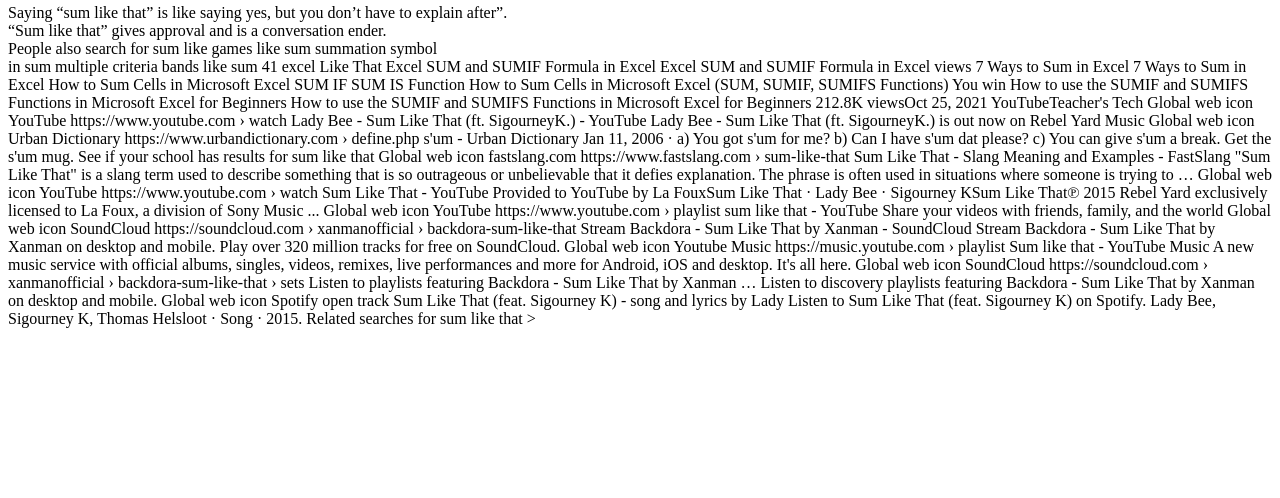
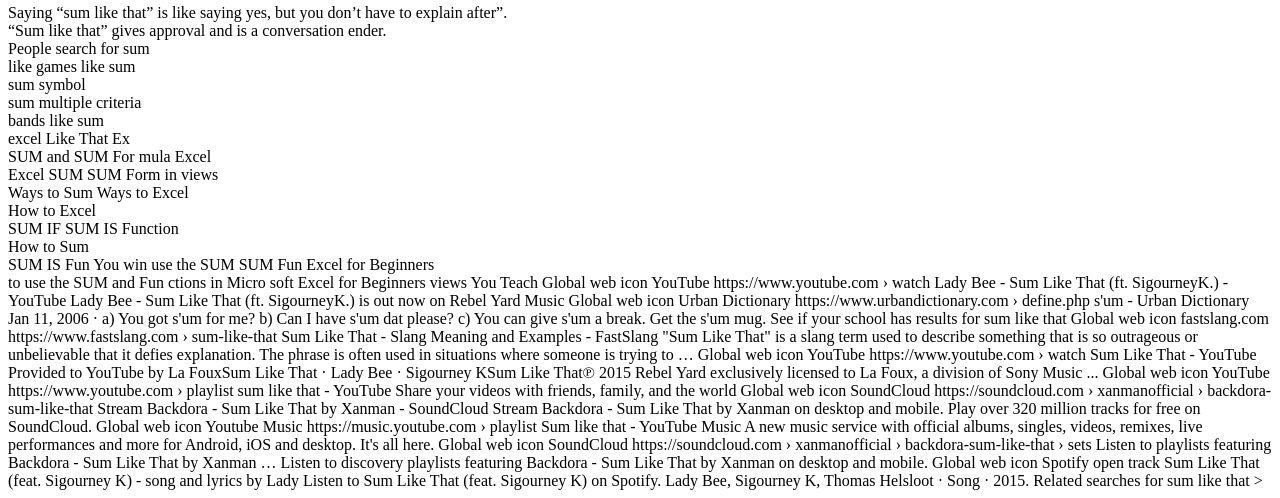
Before and after one commit to Norlandio/PROJECT_1_NORLANDIO, a plain HTML site: page index.html in a window 1280 px wide. Shown: the part 380-878 px from the top of the page. Before the commit the page ends 800 px from the top, so only its background shows below. Drawn offline with Linux system fonts and the light colour scheme.

Commit message:
Update index.html

```diff
--- a/index.html
+++ b/index.html
@@ -15,32 +15,45 @@
 <br>
 “Sum like that” gives approval and is a conversation ender.
 <br>
-People also search for
+People search for
 sum
+<br>
 like games
 like sum
-summation symbol
+ <br>
+sum symbol
 <br>
-in sum
+sum
 multiple criteria
+<br>
 bands
-like sum 41
-excel
-Like That
-Excel SUM and SUMIF Formula in Excel
-Excel SUM and SUMIF Formula in Excel
+like sum
+<br>
+excel Like That Ex
+<br>
+SUM and SUM
+For mula Excel
+<br>
+Excel SUM
+SUM Form in views
+<br>
+Ways to Sum
+Ways to Excel
+<br>
+How to Excel
+<br>
+SUM IF SUM IS Function
+<br>
+How to Sum
+<br>
+SUM IS Fun
+You win
+use the SUM
+SUM Fun Excel for Beginners
+<br>
+to use the SUM and Fun ctions in Micro soft Excel for Beginners
 views
-7 Ways to Sum in Excel
-7 Ways to Sum in Excel
-How to Sum
-Cells in Microsoft
-Excel SUM IF SUM IS Function
-How to Sum Cells in Microsoft Excel (SUM, SUMIF, SUMIFS Functions)
-You win
-How to use the SUMIF and SUMIFS Functions in Microsoft Excel for Beginners
-How to use the SUMIF and SUMIFS Functions in Microsoft Excel for Beginners
-212.8K viewsOct 25, 2021
-YouTubeTeacher's Tech
+You Teach
 Global web icon
 YouTube
 https://www.youtube.com › watch
```
